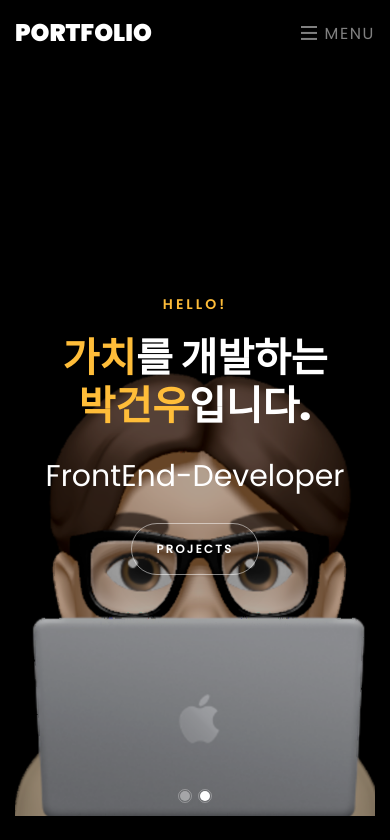
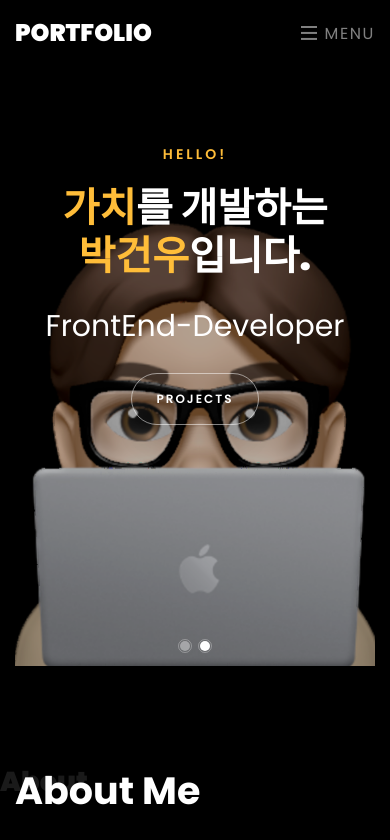
Before and after one commit to parkgeonwo/portfolio, a plain HTML site: page index.html in a window 390 px wide. Shown: the top 840 px of the page. Drawn offline with nearby package versions, Linux system fonts and the light colour scheme.

Commit message:
230623 1:27

```diff
--- a/css/style-custom.css
+++ b/css/style-custom.css
@@ -1,3 +1,8 @@
+.home-slider{
+  touch-action: none;
+}
+
+
 
 .modal-btn-back{
   padding: 0px !important;
@@ -85,6 +90,12 @@
   .img-back>iframe{
     height: 300px;
   }
+  .owl-carousel.home-slider {
+    z-index: -1;
+  }
+  #home-section{
+    margin-top: -150px;
+  }
 }
 
 
```
Also changed, not shown: index.html (+1 -1 lines).
